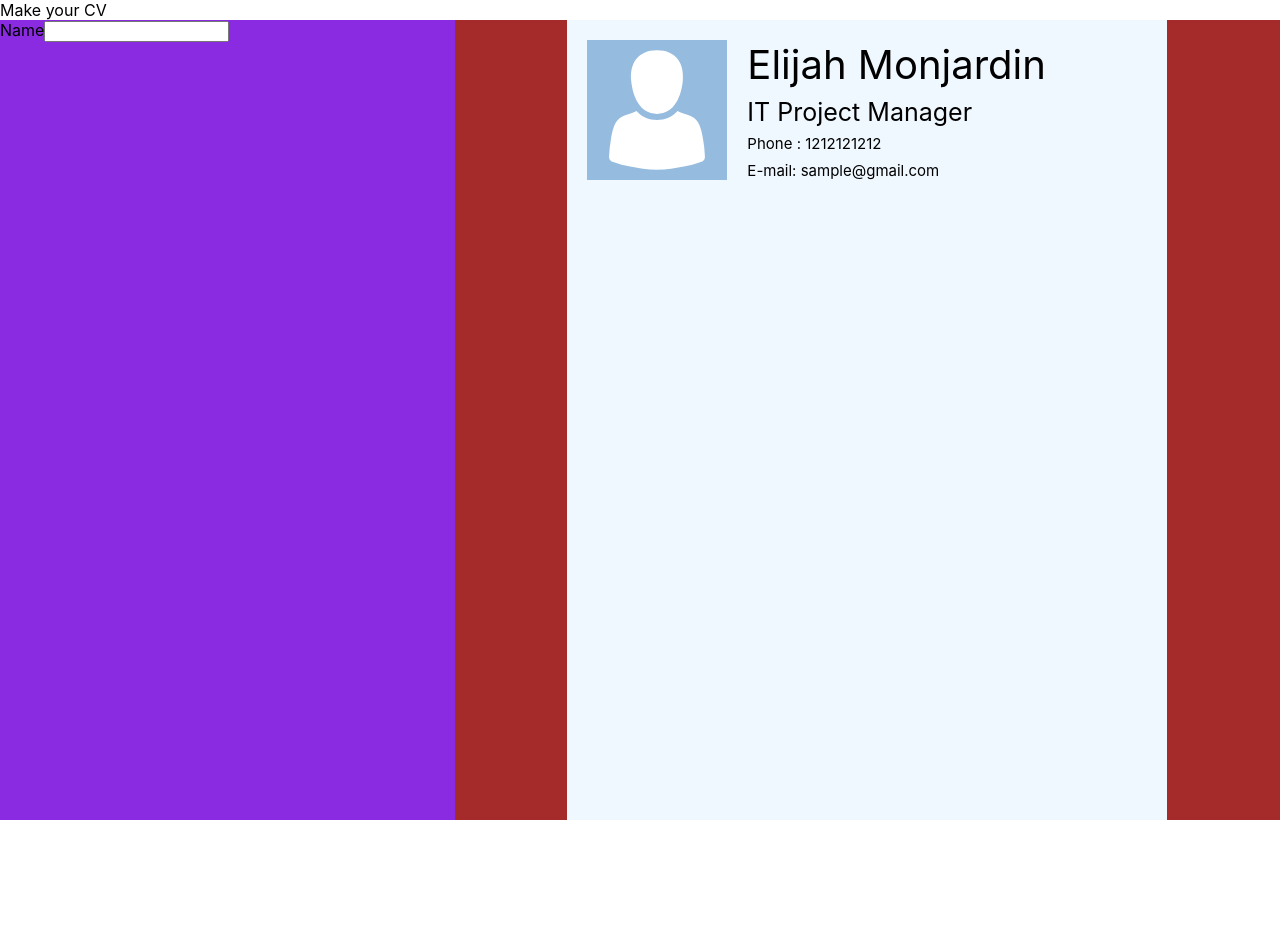
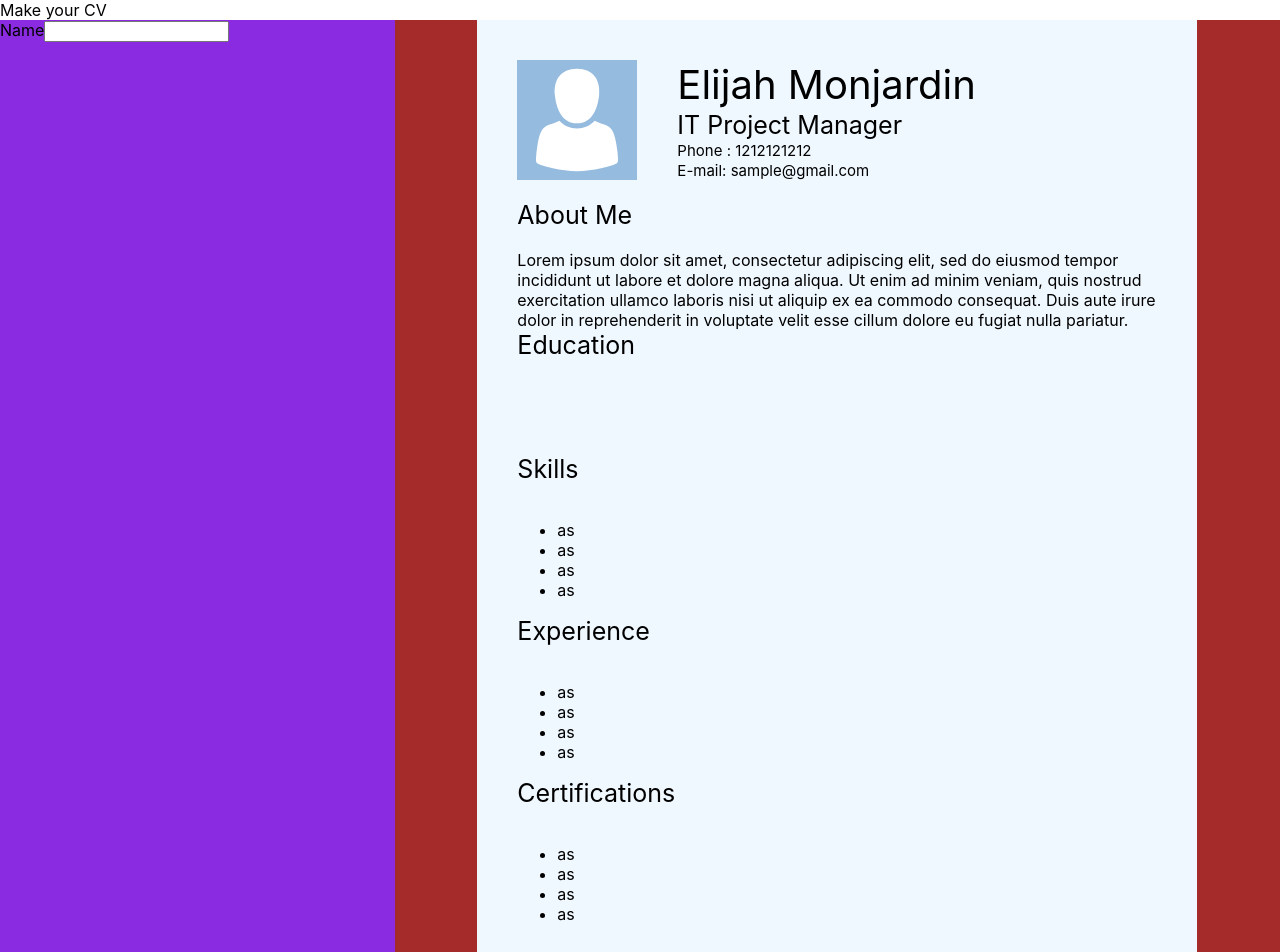
Before and after one commit to ElijahMonj/cv-project, a React (Create React App) app: page / in a window 1280 px wide. Shown: the top 952 px of the page. Before the commit the page ends 820 px from the top, so only its background shows below. Built offline with nearby package versions, Linux system fonts and the light colour scheme.

Commit message:
Formatted CV Preview

```diff
--- a/src/App.js
+++ b/src/App.js
@@ -12,6 +12,7 @@ function App() {
             <input id='name'></input>
         </div>
         <div className='showInfo'>
+
           <div className='cvPreview'>
             <div className='basicInfo'>
               <img src={avatar} className="avatar" alt="avatar"/>
@@ -21,8 +22,44 @@ function App() {
                   <div className='phone'>Phone : {'1212121212'}</div>
                   <div className='email'>E-mail: {'sample@gmail.com'}</div>
               </div>
+            </div>
+            <div className='personalInfo'>
+                <div className='aboutMe'>About Me</div><br></br>
+                {"Lorem ipsum dolor sit amet, consectetur adipiscing elit, sed do eiusmod tempor incididunt ut labore et dolore magna aliqua. Ut enim ad minim veniam, quis nostrud exercitation ullamco laboris nisi ut aliquip ex ea commodo consequat. Duis aute irure dolor in reprehenderit in voluptate velit esse cillum dolore eu fugiat nulla pariatur."}
+            </div>
+            <div className='education'>
+                <div className='aboutMe'>Education</div><br></br>
+                <ul>
 
-            </div>
+                </ul>
+             </div>
+             <div className='skills'>
+                <div className='aboutMe'>Skills</div><br></br>
+                <ul>
+                  <li>as</li>
+                  <li>as</li>
+                  <li>as</li>
+                  <li>as</li>
+                </ul>
+             </div>
+             <div className='experience'>
+                <div className='aboutMe'>Experience</div><br></br>
+                <ul>
+                  <li>as</li>
+                  <li>as</li>
+                  <li>as</li>
+                  <li>as</li>
+                </ul>
+             </div>
+             <div className='certifications'>
+                <div className='aboutMe'>Certifications</div><br></br>
+                <ul>
+                  <li>as</li>
+                  <li>as</li>
+                  <li>as</li>
+                  <li>as</li>
+                </ul>
+             </div>
 
           </div>
         </div>
--- a/src/cvstyles.css
+++ b/src/cvstyles.css
@@ -1,17 +1,20 @@
 .cvPreview{
     background-color: aliceblue;
-    width: 600px;
-    height: 800px;
+    width: 720px;
+    height: 960px;
+    display: grid;
+    grid-template-rows: 1fr 1fr 1fr 1fr 1fr 1fr;
   }
   .avatar{
-    width: 140px;
-
+    width: 120px;
   }
   .basicInfo{
     display: grid;
     grid-template-columns: 160px 1fr;
-    margin: 20px;
-
+    margin-right: 40px;
+    margin-left: 40px;
+    margin-top: 40px;
+    margin-bottom: 20px;
   }
   .basicInfoDetails{
     display: flex;
@@ -27,3 +30,18 @@
 .phone, .email{
     font-size: 15px;
 }
+.aboutMe{
+  font-size: 25px;
+}
+.personalInfo{
+  margin-right: 40px;
+  margin-left: 40px;
+  word-wrap: break-word;
+}
+.education,.skills,.experience,.certifications{
+  margin-right: 40px;
+  margin-left: 40px;
+}
+.certifications{
+  margin-bottom: 40px;
+}
```
